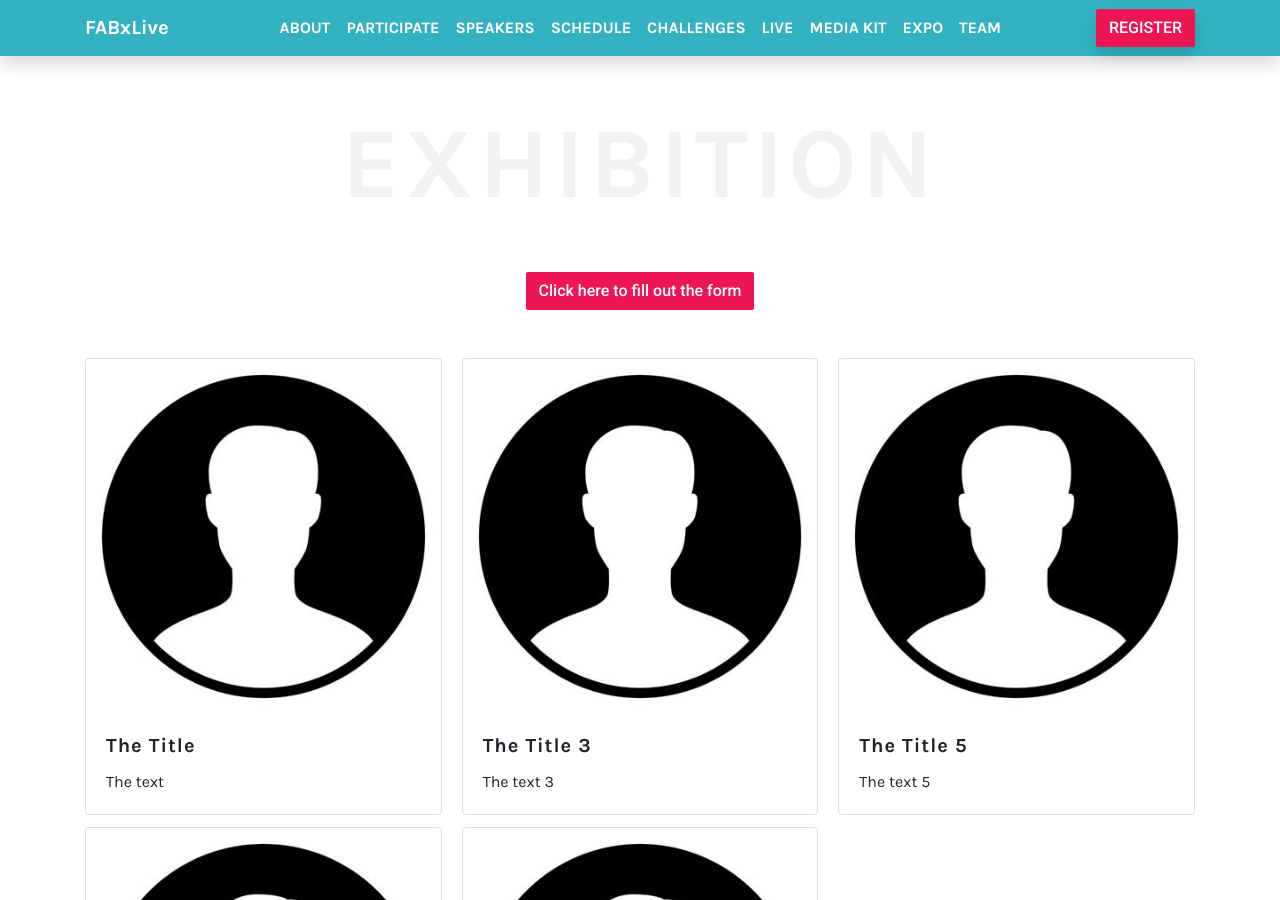
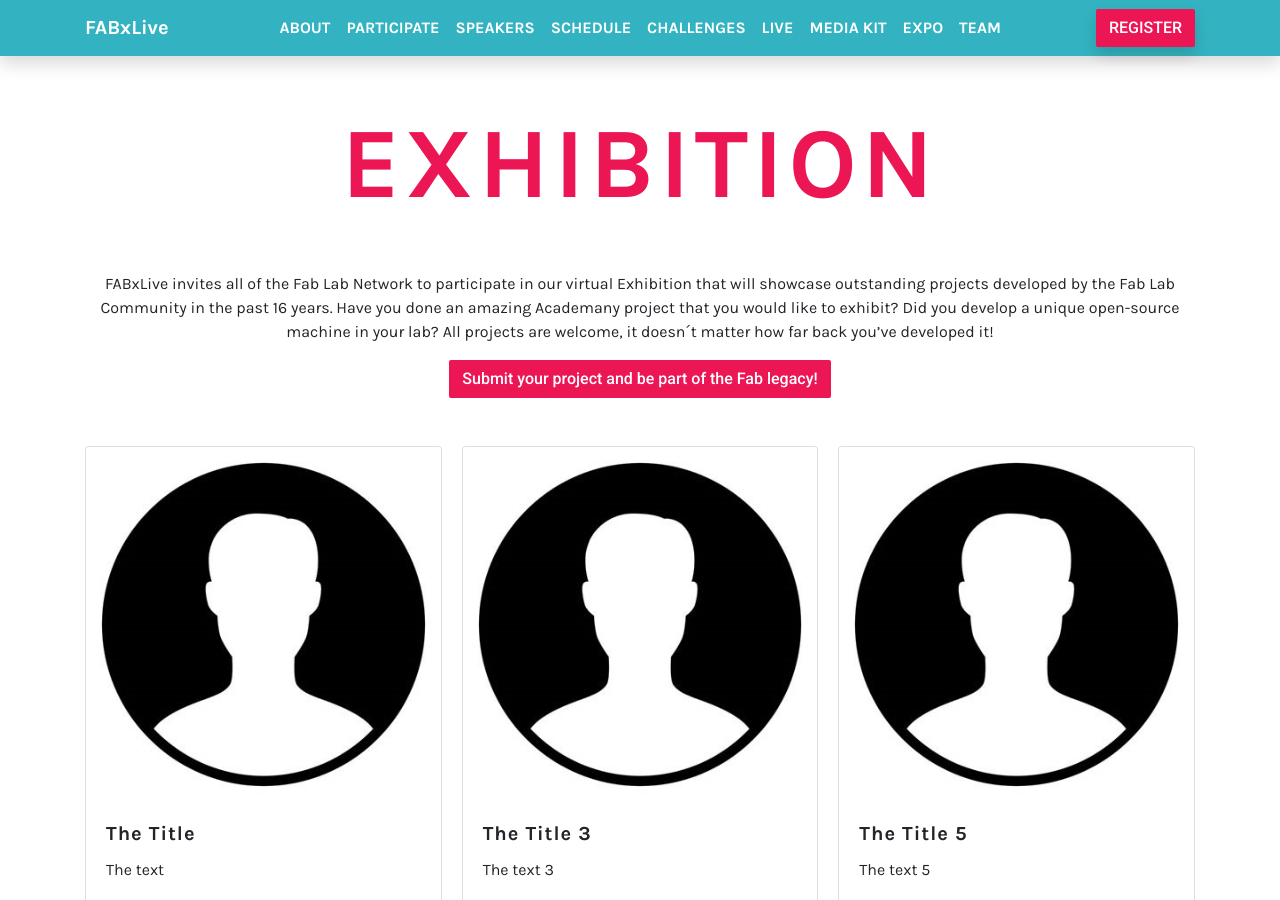
Before and after one commit to fabfoundation/fabxlive2020, a Jekyll site: the page built from expo.html, in a window 1280 px wide and 900 px high. Built offline with Jekyll 4.4.1, drawn with Linux system fonts in a browser that asks for light colours; nearby versions of some CDN libraries.

Commit message:
Expo text

```diff
--- a/expo.html
+++ b/expo.html
@@ -3,11 +3,14 @@ layout: container
 title: Expo
 ---
 
-<h1 class="text-center">EXHIBITION</h1>
+<h1 class="text-center text-red">EXHIBITION</h1>
 
 <div class="text-center my-5">
+  <p>
+  FABxLive invites all of the Fab Lab Network to participate in our virtual Exhibition that will showcase outstanding projects developed by the Fab Lab Community in the past 16 years. Have you done an amazing Academany project that you would like to exhibit? Did you develop a unique open-source machine in your lab? All projects are welcome, it doesn´t matter how far back you’ve developed it!
+  </p>
   <a class="btn bg-red" href="https://docs.google.com/forms/d/e/1FAIpQLSdKb4Wxd8TvFMeIS25vvry4iDWFByWByYxUxjvmtJ4pZxvaYg/viewform" target="_blank">
-    Click here to fill out the form
+    Submit your project and be part of the Fab legacy!
   </a>
 </div>
 
```
